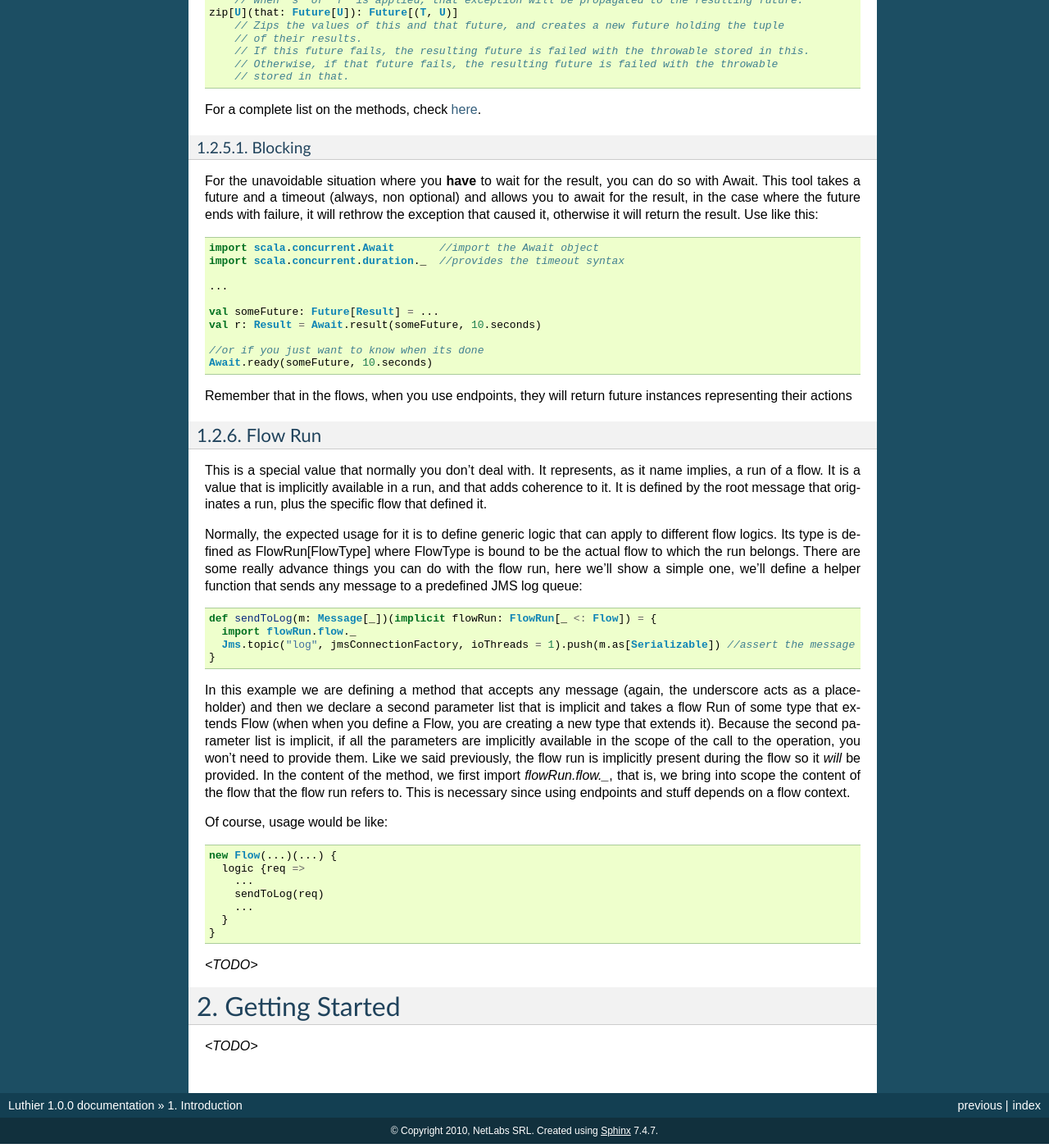
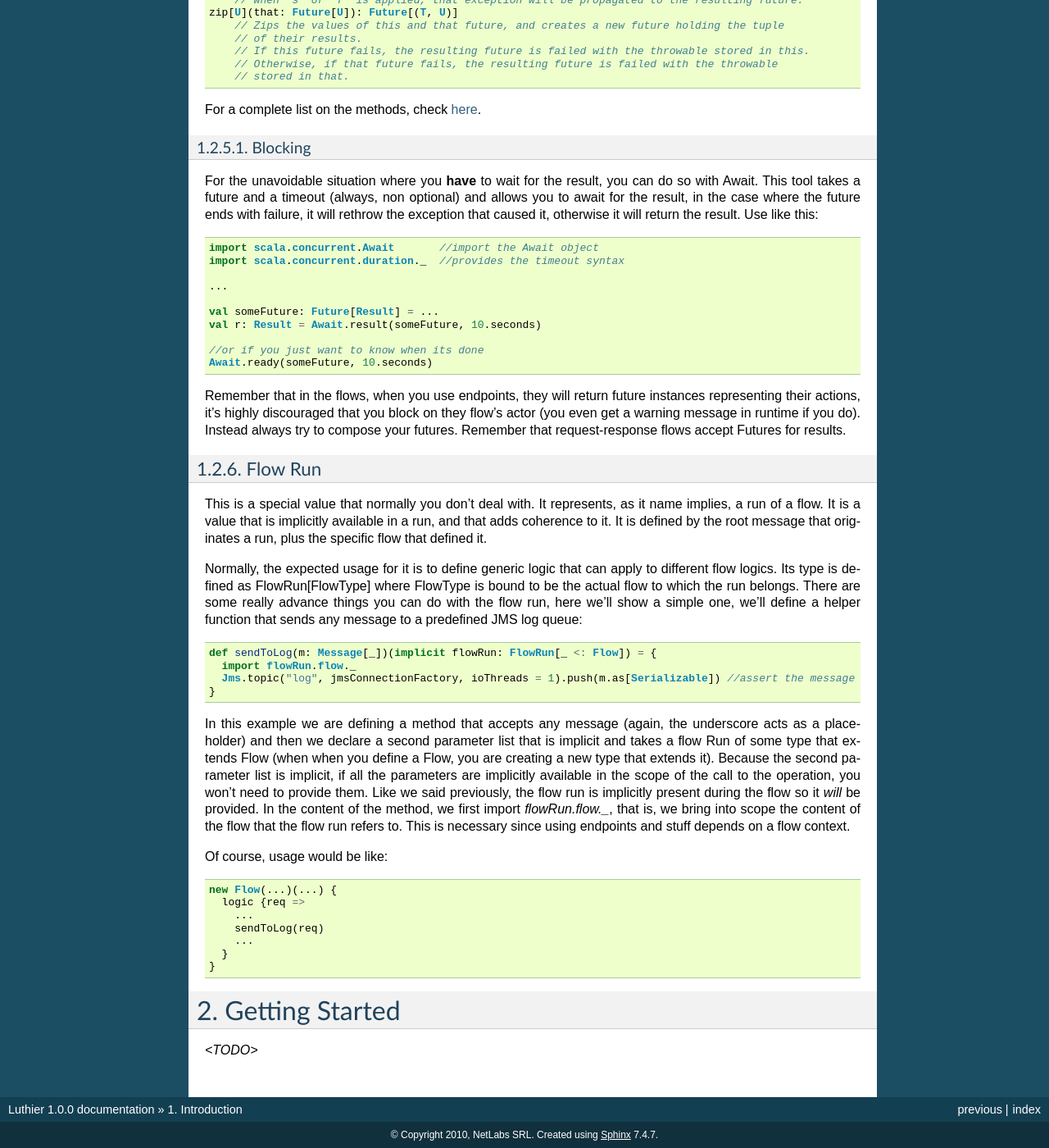
Before and after one commit to netlabs-foundation/luthier, a Sphinx documentation site: the page built from doc/sphinx/intro.rst, in a window 1280 px wide and 1400 px high, scrolled down 8703 px. Shown: the whole window at 82% size. Built offline with Sphinx 7.4.7, drawn with Linux system fonts in a browser that asks for light colours.

Commit message:
Intro completed!

```diff
--- a/doc/sphinx/intro.rst
+++ b/doc/sphinx/intro.rst
@@ -544,7 +544,9 @@ Use like this:
   //or if you just want to know when its done
   Await.ready(someFuture, 10.seconds)
 
-Remember that in the flows, when you use endpoints, they will return future instances representing their actions
+Remember that in the flows, when you use endpoints, they will return future instances representing their actions, it's
+highly discouraged that you block on they flow's actor (you even get a warning message in runtime if you do). Instead
+always try to compose your futures. Remember that request-response flows accept Futures for results.
 
 Flow Run
 --------
@@ -585,8 +587,6 @@ Of course, usage would be like:
     }
   }
 
-*<TODO>*
-
 ===============
 Getting Started
 ===============
```
